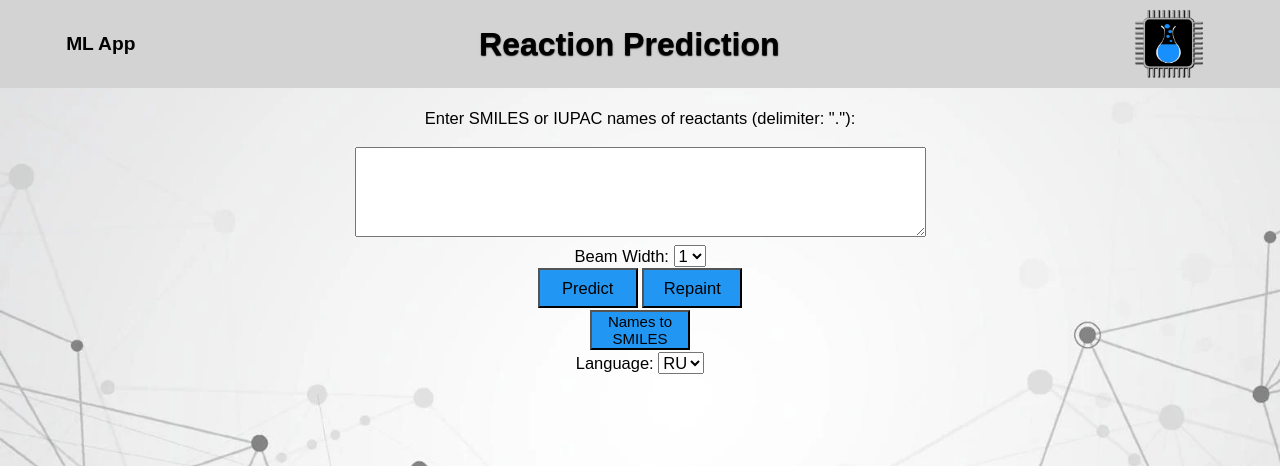
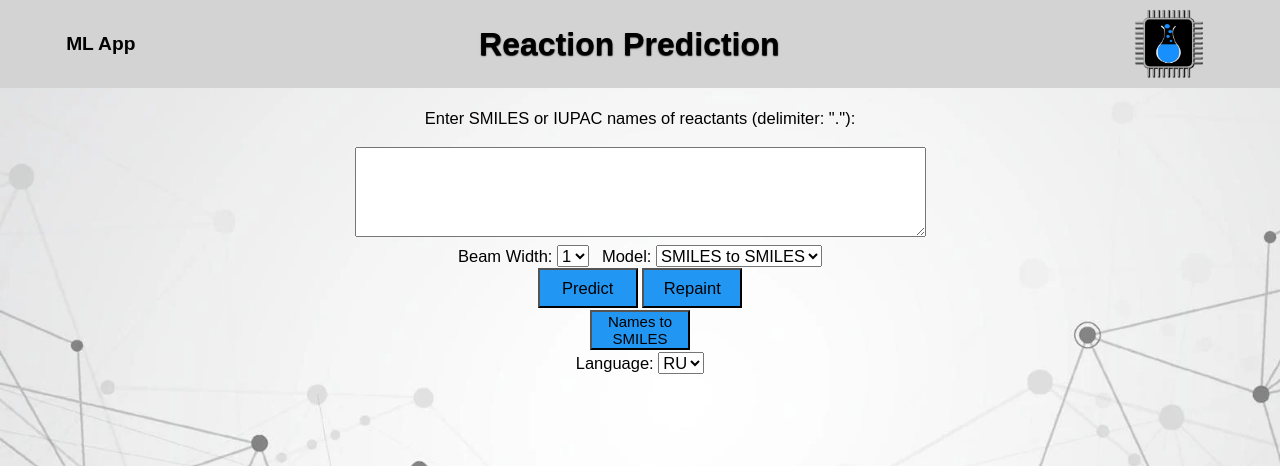
Before and after one commit to prog420/MLWebProject, a Flask app: page / in a window 1280 px wide. Shown: the top 466 px of the page. Run offline with Flask 2, Linux system fonts and the light colour scheme.

Commit message:
Model Selector added (Full SMILES or CGR)

```diff
--- a/app.py
+++ b/app.py
@@ -16,12 +16,13 @@ def home():
 @app.route('/predict', methods=['GET','POST'])
 def predict():
     client = Algorithmia.client('simtds2YG9Ed/wd5xucmvHy+U8G1')
-    algo = client.algo('Dmitry_BV/predictor/1.0.1')
+    algo = client.algo('Dmitry_BV/predictor/1.1.2')
     algo.set_options(timeout=100) # optional
     smi = request.args.get('post')
     beamSize = request.args.get('beamSize')
+    model = request.args.get('model')
 
-    input_query = {"reaction": smi, 'beamWidth': int(beamSize)}
+    input_query = {"reaction": smi, 'beamWidth': int(beamSize), "model": model}
     answers = algo.pipe(input_query).result["product"]
     reaction = smi + ">>" + answers
     img = get_svg(reaction)
--- a/static/js/index.js
+++ b/static/js/index.js
@@ -2,6 +2,7 @@ var imageField = document.getElementById("imageField");
 var mainText = document.getElementById("mainText");
 var predField = document.getElementById("prodSmi");
 var beamSizeValue = document.getElementById("beamSizeValue");
+var modelValue = document.getElementById("modelValue");
 var langValue = document.getElementById("selectLang");
 
 var selectLang = document.getElementById("selectLang");
@@ -31,14 +32,13 @@ function getPrediction() {
 	$.getJSON(
 		'/predict',
 		{ post: mainText.value,
-		  beamSize: beamSizeValue.value },
+		  beamSize: beamSizeValue.value ,
+		  model: modelValue.value },
 		function(data) {
 			var pred = data.prediction;
 			var pred_img = data.reaction;
 			imageField.innerHTML = pred_img;
 			predField.innerHTML = `<br />Predicted Reaction: <br /> ${pred}`;
-			console.log(pred)
-			console.log(pred_img)
 		}
 	)
 };
--- a/static/style.css
+++ b/static/style.css
@@ -64,7 +64,7 @@ table {
 }
 
 /* Drop-down menu */
-#beamSizeValue, #selectLang {
+#beamSizeValue, #modelValue, #selectLang {
     font-size: 100%;
 }
 
@@ -76,6 +76,9 @@ table {
 #prodSmi {
     font-size: 2.4vh;
     font-weight: lighter;
+    max-width: 75%;
+    word-wrap: break-word;
+    display: inline-block;
 }
 
 /* Algorithmia link */
--- a/templates/home.html
+++ b/templates/home.html
@@ -30,6 +30,11 @@
                     <option value="3">3</option>
                     <option value="5">5</option>
                 </select>
+                &ensp;Model:
+                <select id="modelValue">
+                    <option value="smiles">SMILES to SMILES</option>
+                    <option value="cgr">SMILES to CGR</option>
+                </select>
                 <br />
                 <button type="submit" class="btn-info" onclick="getPrediction()">Predict</button>
                 <button type="submit" class="btn-info" onclick="getImage()">Repaint</button>
```
